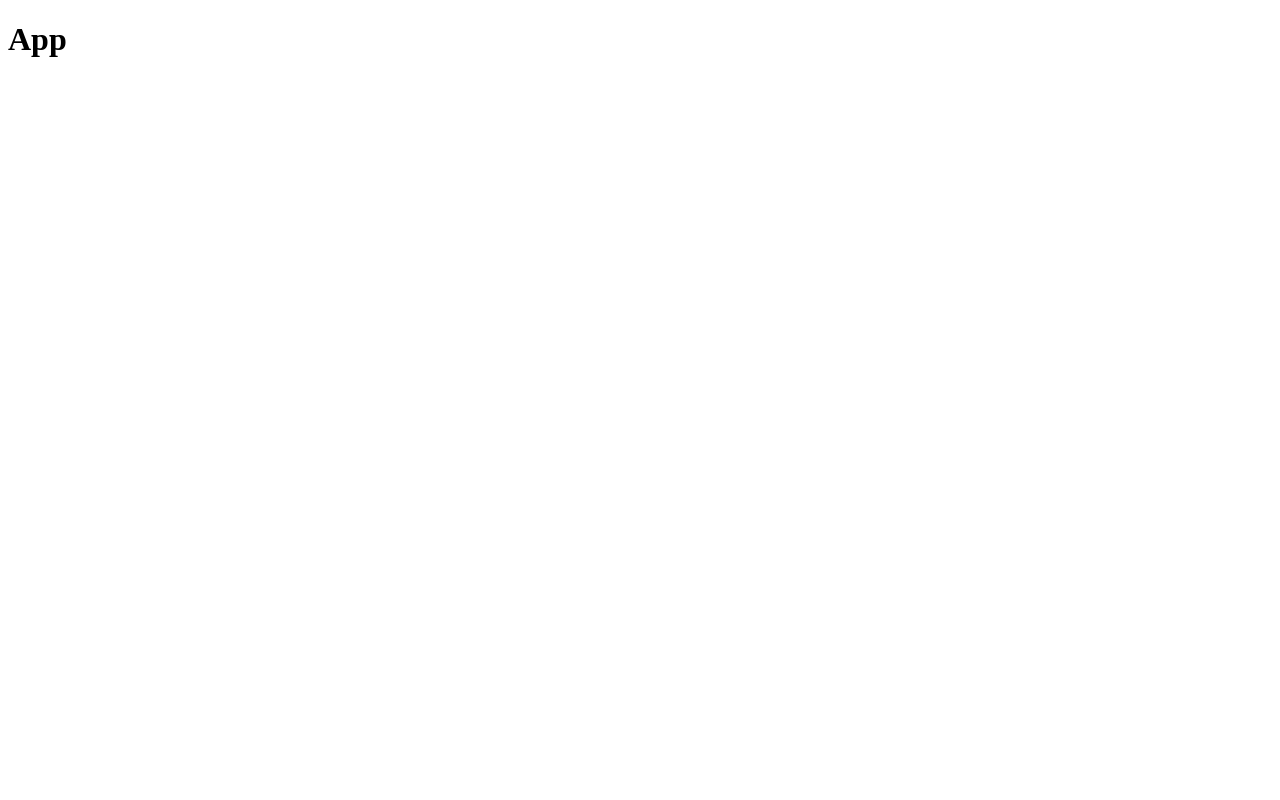
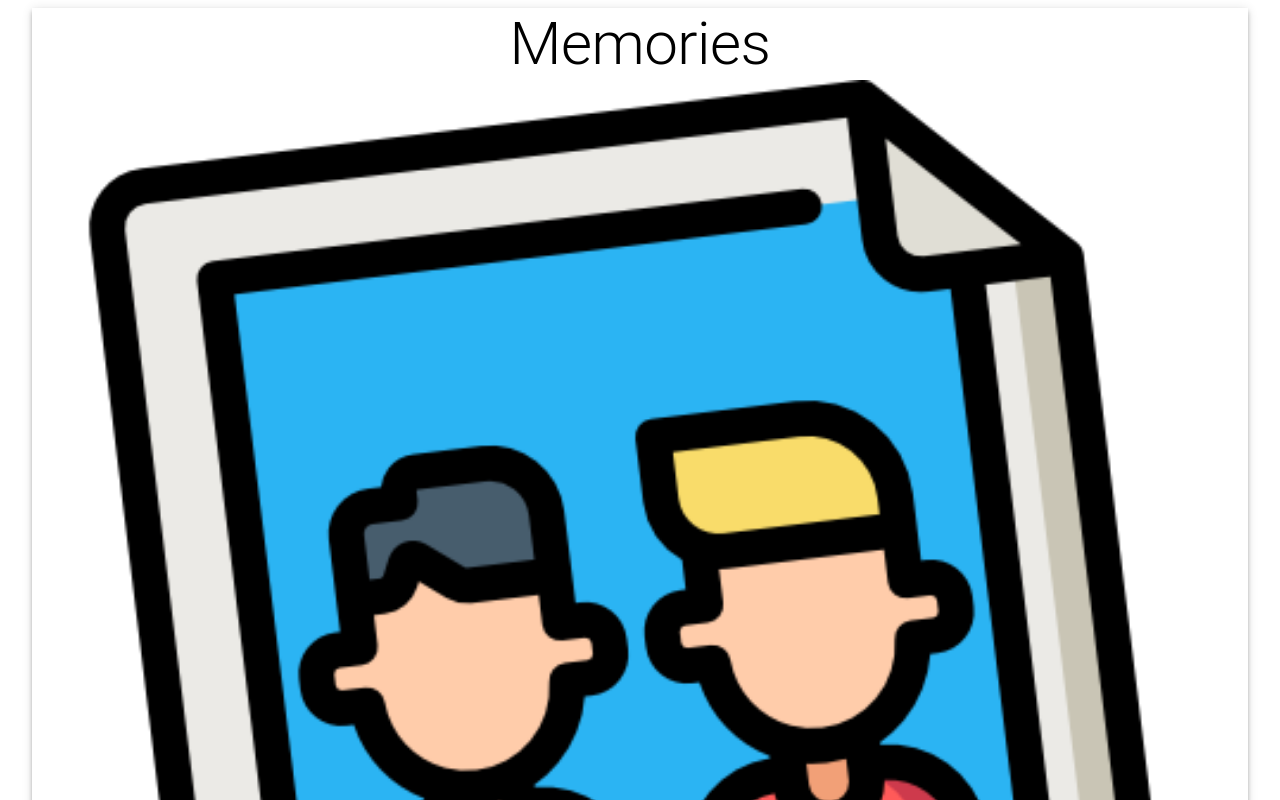
Before and after one commit to Martin-Stankard/mern20, a React (Create React App) app in the folder client/: page / in a window 1280 px wide. Shown: the top 800 px of the page. Built offline with nearby package versions, Linux system fonts and the light colour scheme.

Commit message:
on this commit, I give you an image on a webpage

```diff
--- a/client/src/App.js
+++ b/client/src/App.js
@@ -1,11 +1,14 @@
 import React from "react";
 import { Container, AppBar, Typography, Grow, Grid } from "@material-ui/core";
-
+import memories from './images/memories.png'
 const App = () => {
   return (
-    <div>
-      <h1>App</h1>
-    </div>
+    <Container maxWidth="lg">
+        <AppBar position="static" color="inherit">
+            <Typography variant="h2" align="center">Memories</Typography>
+            <img src={memories} alt="memories" heigth="60"/>
+        </AppBar>
+    </Container>
   );
 };
 
```
Also changed, not shown: client/src/images/memories.png (added), 1 other file (tests, documents, lock files or other folders).
